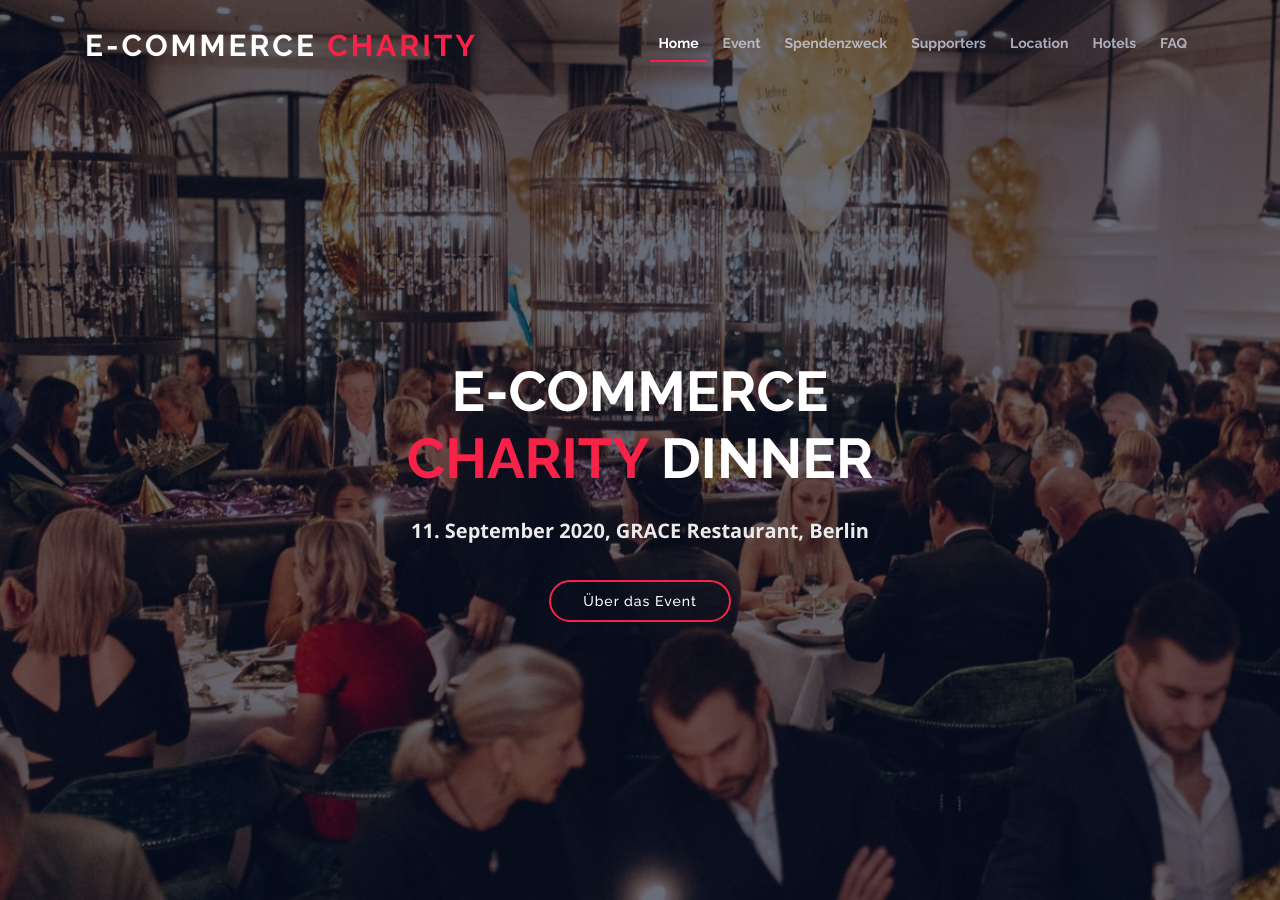
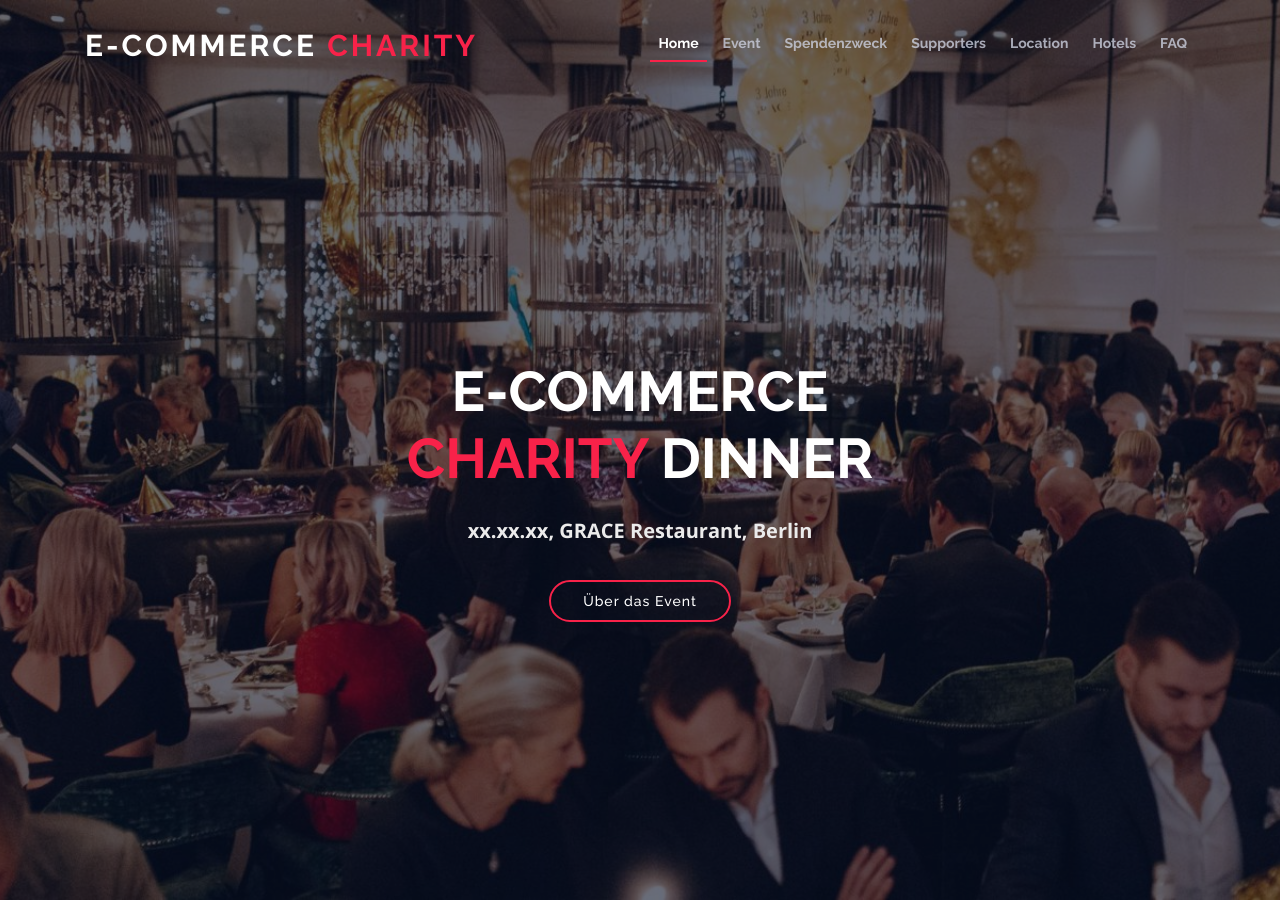
Before and after one commit to ScaleCommerce/ecommerce-charity.de, a Jekyll site: the page built from index.html, in a window 1280 px wide and 900 px high. Built offline with Jekyll 4.4.1, drawn with Linux system fonts in a browser that asks for light colours.

```diff
--- a/_config.yml
+++ b/_config.yml
@@ -1,11 +1,10 @@
 title: E-Commerce Charity 2020
 description: |
-  Verbinde einen tollen Abend im inspirierenden E-Commerce Netzwerk
-  mit Deinem Engagement für einen guten Zweck.
+  Leider müssen wir unseren Abend zu Gunsten der DKJS absagen!
 email: info@scale.sc
 location: GRACE Restaurant
 charity: Technovation Girls Germany
-date: 11. September 2020
+date: xx.xx.xx
 city: Berlin
 baseurl: "/"
 url: "https://ecommerce-charity.de"
```
